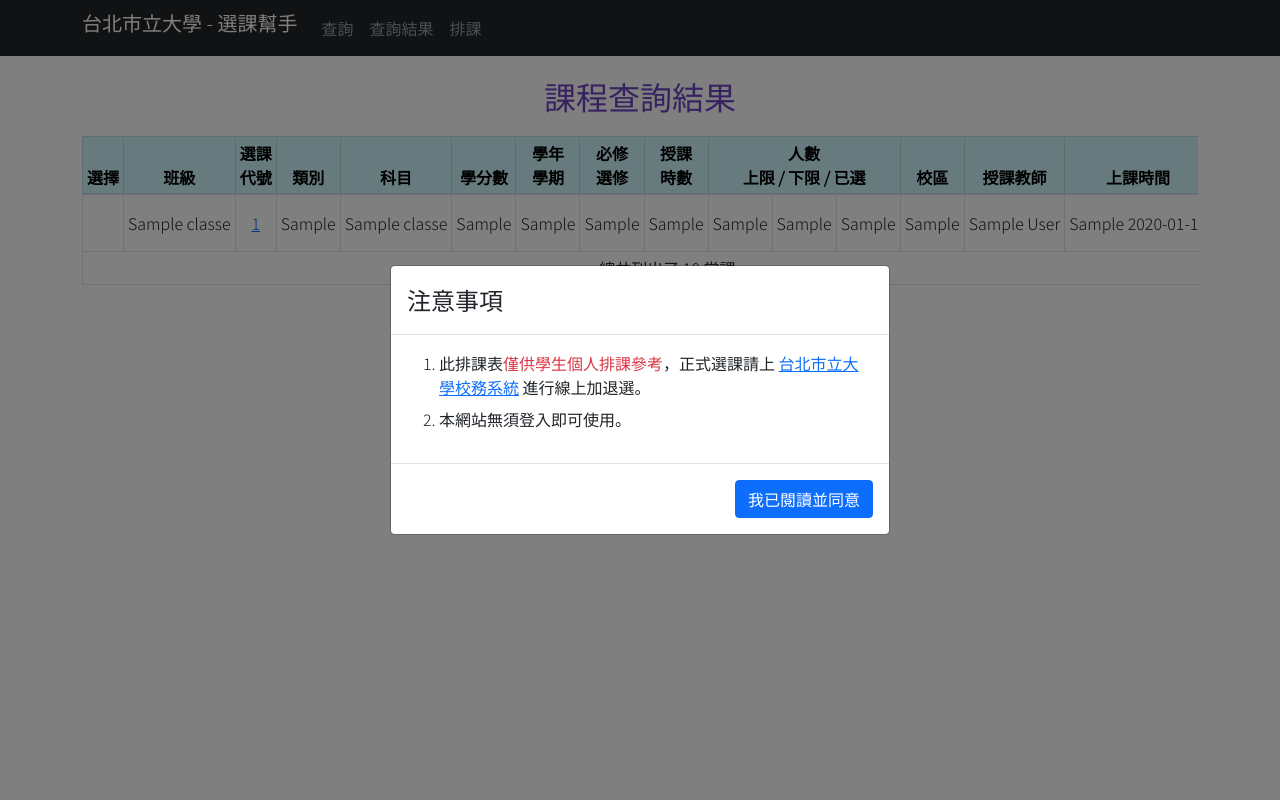
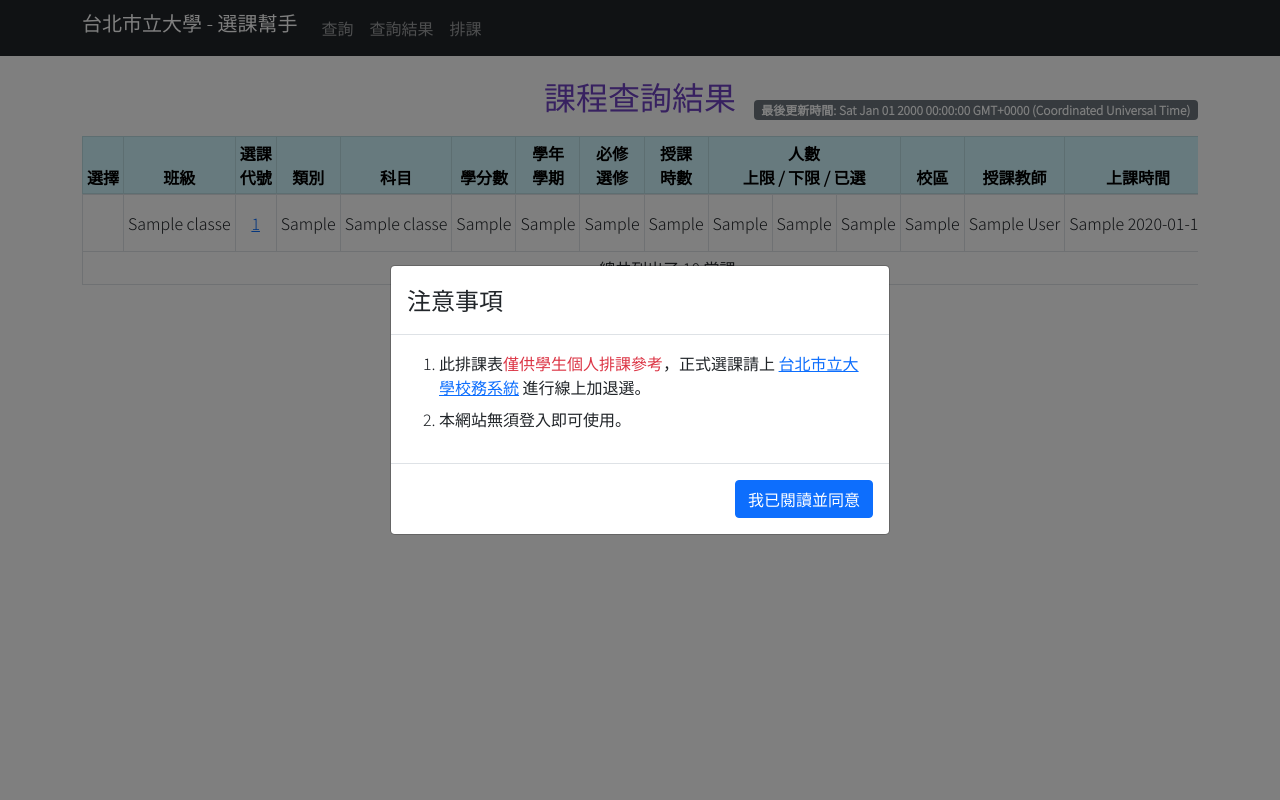
Before and after one commit to allen0099/UTaipei_Backend, a Flask app: template templates/result.html in a window 1280 px wide. Run offline with Flask 2, Linux system fonts and the light colour scheme; tables that the repository leaves empty hold one stand-in row (values such as "Sample post"); the template is opened without the code that fills it: values that come from a table or form of the project are taken from there, most other values are stand-ins (such as "Sample title", 1, 10 or a date in 2020).

Commit message:
add last update time in result page

```diff
--- a/routes/api/__init__.py
+++ b/routes/api/__init__.py
@@ -6,3 +6,4 @@ from .choose import choose
 from .search_time import search_time
 from .settings import settings
 from .unit import get_unit
+from .update_time import update_time
--- /dev/null
+++ b/routes/api/update_time.py
@@ -0,0 +1,18 @@
+from flask import jsonify, make_response
+
+from models import Config
+from routes.api import api
+
+
+@api.route('update_time')
+def update_time():
+    c: Config = Config.query.filter_by(key="UPDATE_TIME").first()
+
+    if not c:
+        return make_response(jsonify({
+            "error": "database not exist!"
+        }))
+
+    return make_response(jsonify({
+        "time": c.value
+    }))
--- a/templates/result.html
+++ b/templates/result.html
@@ -24,7 +24,15 @@
 <body>
 {% include 'navbar.html' %}
 <div class="container min-vh-100">
-    <div><p id="title" class="text-center fs-2" style="color: var(--bs-purple)">課程查詢結果</p></div>
+    <div class="">
+        <p id="title" class="text-center position-relative" style="color: var(--bs-purple)">
+            <span class="fs-2">
+                課程查詢結果
+            </span>
+            <span id="update_time" class="badge bg-secondary position-absolute bottom-0 end-0">
+            </span>
+        </p>
+    </div>
     <div class="table-responsive">
         <table class="table table-sm table-bordered table-hover text-nowrap text-center align-middle">
             <caption class="visually-hidden">Choose class table</caption>
@@ -128,5 +136,15 @@
     </div>
 </div>
 {% include 'footerjs.html' %}
+<script>
+    (() => {
+        $.getJSON("{{ url_for("api.update_time") }}", function (data) {
+            if (data.key !== "error") {
+                let time = new Date(data.time + "+0000")
+                $("#update_time").text("最後更新時間: " + time);
+            }
+        });
+    })()
+</script>
 </body>
 </html>
```
